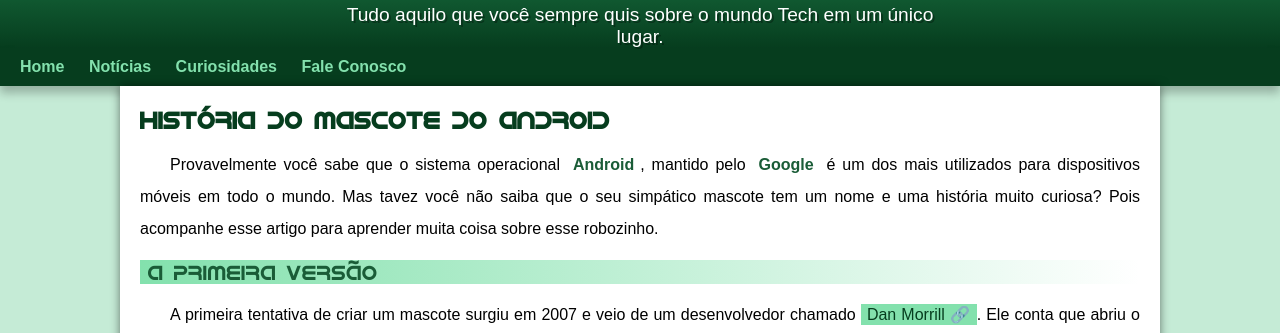
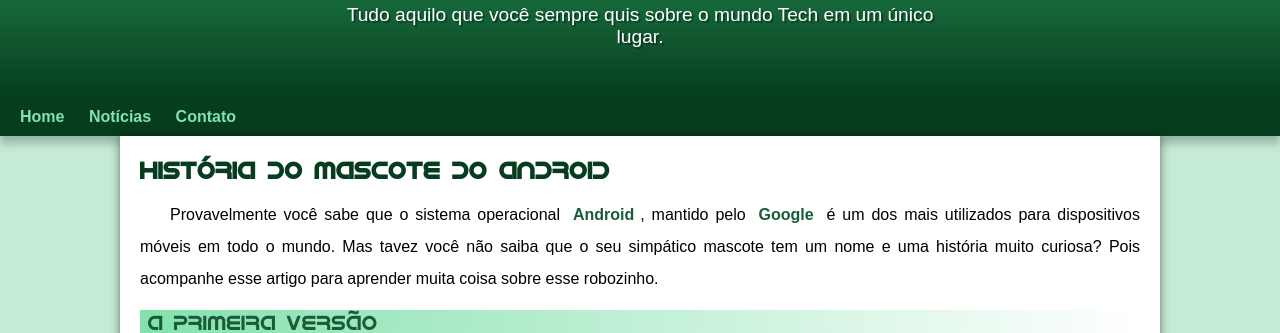
Before and after one commit to brenobazaga/projeto-android, a plain HTML site: page index.html in a window 1280 px wide. Shown: the part 143-476 px from the top of the page. Drawn offline with Linux system fonts and the light colour scheme.

Commit message:
problema de padding corrigido

```diff
--- a/css/style.css
+++ b/css/style.css
@@ -72,6 +72,7 @@ header > p {
     padding-right: 10px;
     padding-left: 10px;
     margin: auto;
+    padding-bottom: 50px;
     text-shadow: 2px 2px rgba(0, 0, 0, 0.322);
 }
 
--- a/index.html
+++ b/index.html
@@ -16,8 +16,8 @@
     <nav>
         <a href="#">Home </a>
         <a href="#">Notícias</a>
-        <a href="#">Curiosidades</a>
-        <a href="#">Fale Conosco</a>
+        <!-- <a href="#">Curiosidades</a> -->
+        <a href="#">Contato</a>
     </nav>
     <main>
         <article>
```
